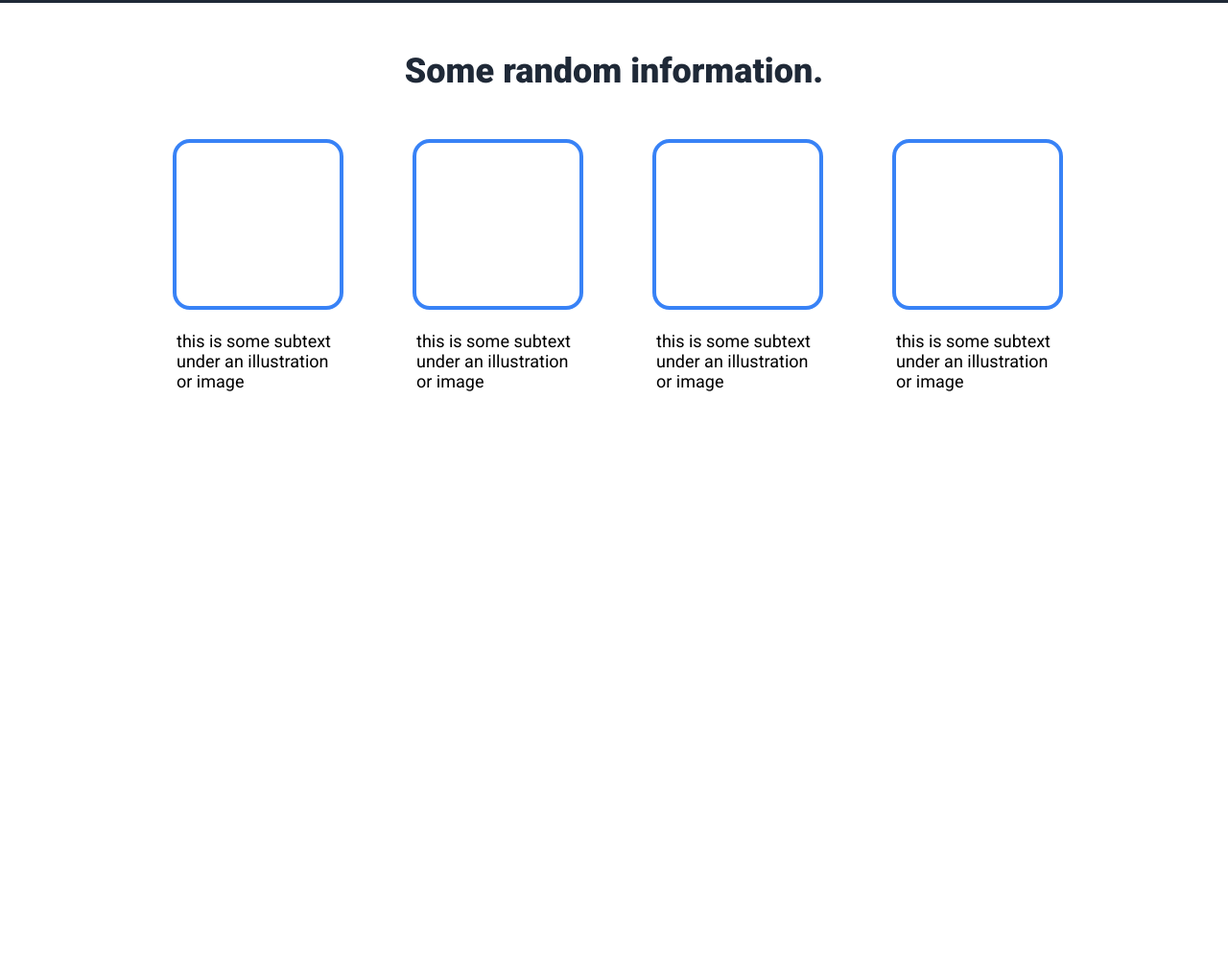
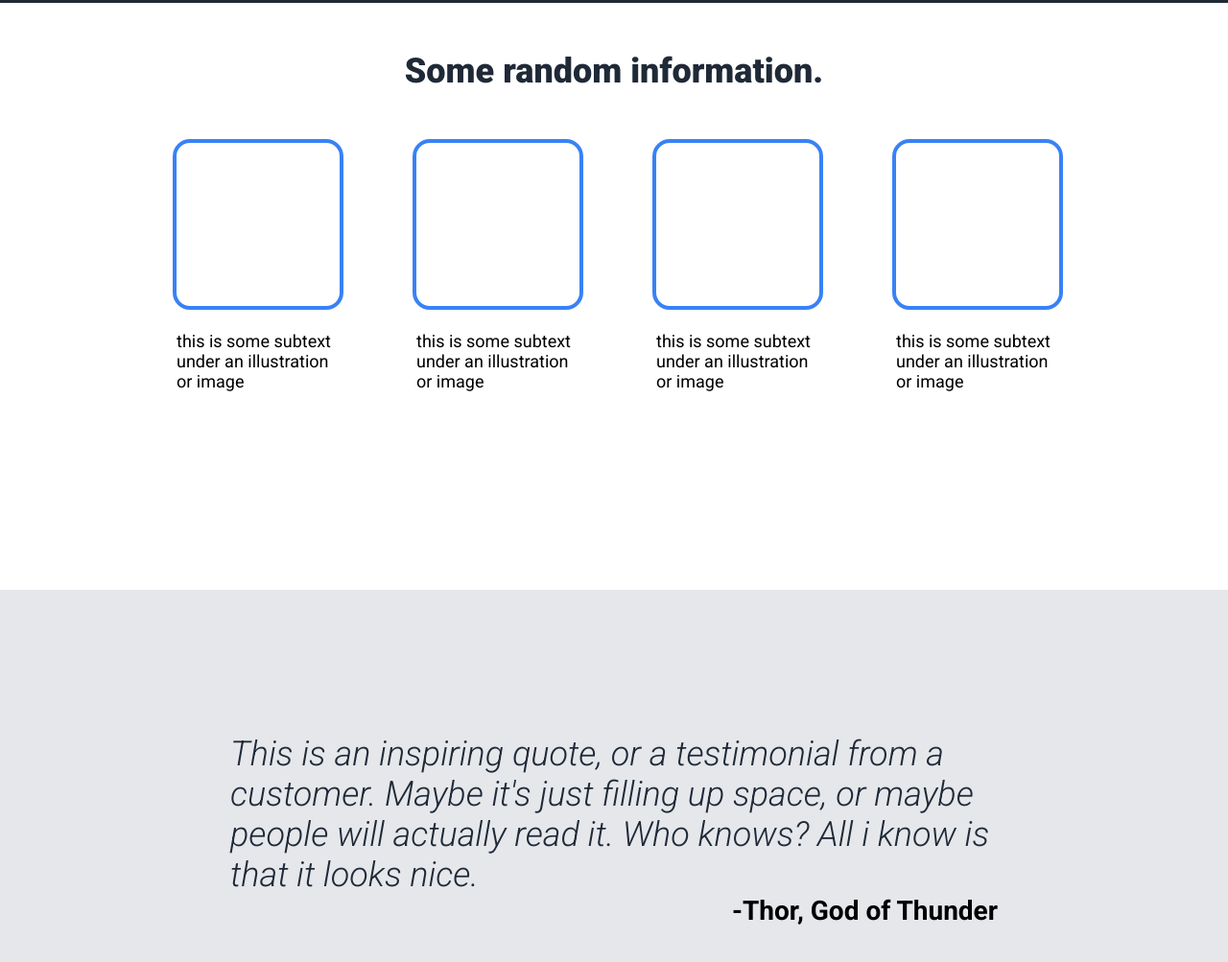
Before and after one commit to TeddygoesCoding/landing-page, a plain HTML site: page index.html in a window 1280 px wide. Shown: the part 645-1648 px from the top of the page at 96% size. Before the commit the page ends 1060 px from the top, so only its background shows below. Drawn offline with Linux system fonts and the light colour scheme.

Commit message:
Add quote section, design quote section
added quote section into html with some classes, designed classes in CSS, put alot of flexboxes. (probably not the best solution)

```diff
--- a/index.html
+++ b/index.html
@@ -61,6 +61,14 @@
         </div>
 
         <div class="section-two">
+            <div class="quote">
+                <div class="quotetext">
+                    This is an inspiring quote, or a testimonial from a customer.
+                    Maybe it's just filling up space, or maybe people will actually read it.
+                    Who knows? All i know is that it looks nice.
+                </div>
+                <div class="author">-Thor, God of Thunder</div>
+            </div>
 
         </div>
 
--- a/styles.css
+++ b/styles.css
@@ -17,6 +17,8 @@ a {
     text-decoration: none;
     color: white;
   }
+
+/* Header section */
 
 .header {
     display: flex;
@@ -83,10 +85,13 @@ ul {
     flex-shrink: 0;
 }
 
+/* Information section */
+
 .section-one {
     display: flex;
     flex-direction: column;
     align-items: center;
+    margin-bottom: 200px;
 }
 
 .information-header {
@@ -122,3 +127,34 @@ ul {
     padding: 4px;
     font-size: 18px;
 }
+
+/* Quote Section */
+
+.section-two {
+    display: flex;
+    justify-content: center;
+    align-items: center;
+    background-color: #E5E7EB;
+    padding: 150px 0;
+}
+
+.quote {
+    max-width: 800px;
+    display: flex;
+    flex-direction: column;
+    justify-content: center;
+    align-items: center;
+}
+
+.quotetext {
+    font-size: 36px;
+    font-weight: 300;
+    font-style: italic;
+    color: #1F2937;
+}
+
+.author {
+    font-size: 28px;
+    font-weight: 600;
+    align-self: flex-end;
+}
```
